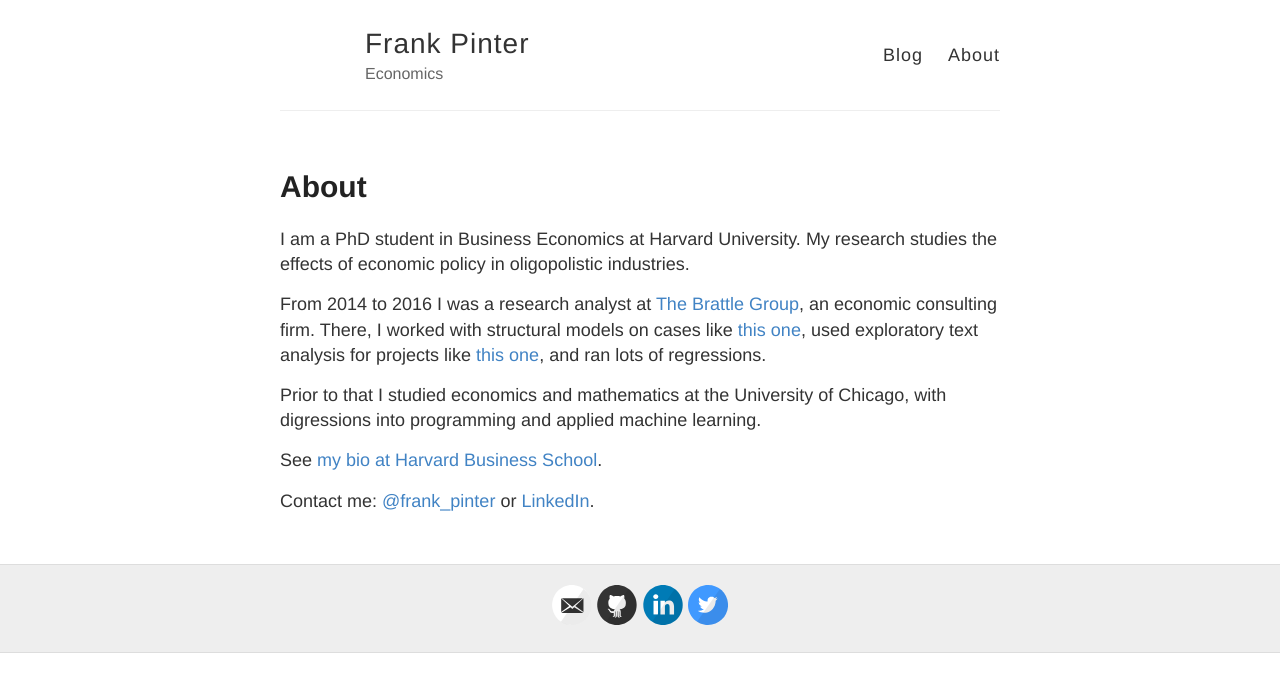
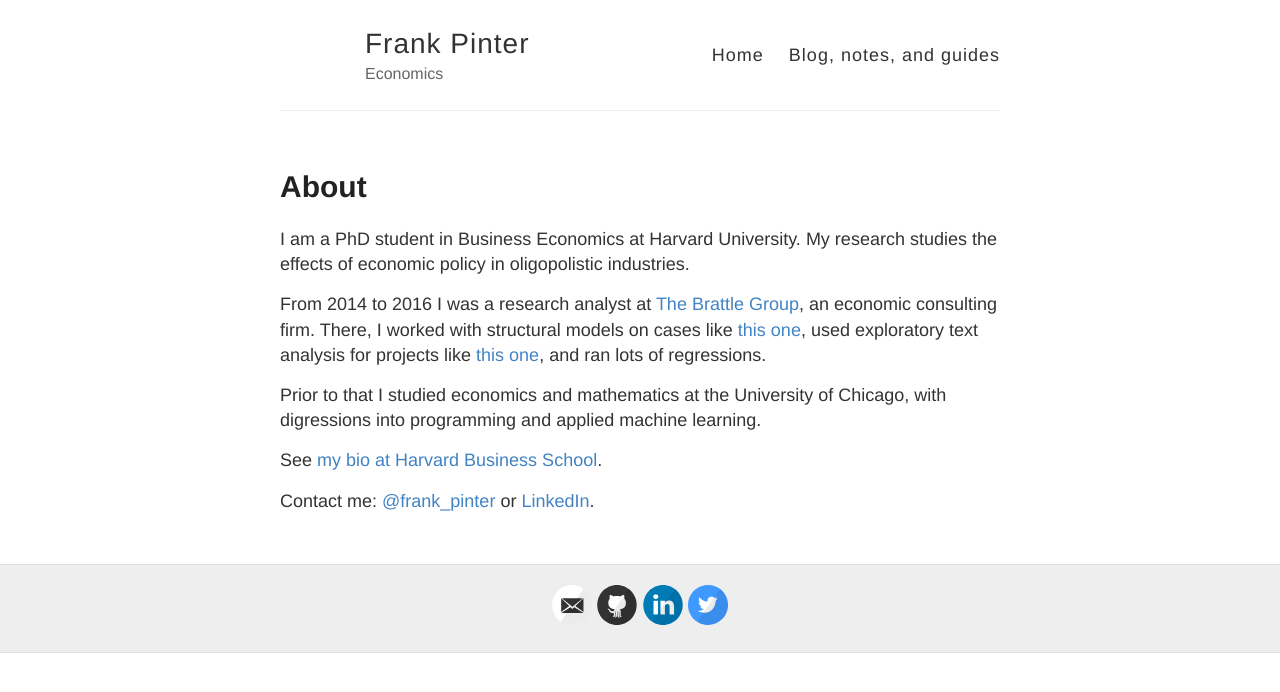
Before and after one commit to fpinter/fpinter.github.io, a Jekyll site: the page built from index.md, in a window 1280 px wide. Shown: the top 692 px of the page. Built offline with Jekyll 4.4.1, drawn with Linux system fonts in a browser that asks for light colours.

Commit message:
Make about page the default

```diff
--- a/_layouts/default.html
+++ b/_layouts/default.html
@@ -27,8 +27,8 @@
           </div>
 
           <nav>
-            <a href="{{ site.baseurl }}/">Blog</a>
-            <a href="{{ site.baseurl }}/about">About</a>
+            <a href="{{ site.baseurl }}/">Home</a>
+            <a href="{{ site.baseurl }}/blog">Blog, notes, and guides</a>
           </nav>
         </header>
       </div>
--- a/about.md
+++ /dev/null
@@ -1,15 +0,0 @@
----
-layout: page
-title: About
-permalink: /about/
----
-
-I am a PhD student in Business Economics at Harvard University. My research studies the effects of economic policy in oligopolistic industries.
-
-From 2014 to 2016 I was a research analyst at [The Brattle Group](http://www.brattle.com), an economic consulting firm. There, I worked with structural models on cases like [this one](http://www.brattle.com/news-and-knowledge/news/daubert-motion-granted-based-on-testimony-of-brattle-principal-daniel-mcfadden), used exploratory text analysis for projects like [this one](https://doi.org/10.1515/ev-2016-0007), and ran lots of regressions.
-
-Prior to that I studied economics and mathematics at the University of Chicago, with digressions into programming and applied machine learning.
-
-See [my bio at Harvard Business School](http://www.hbs.edu/faculty/Pages/profile.aspx?facId=889123).
-
-Contact me: [@frank_pinter](https://twitter.com/frank_pinter) or [LinkedIn](https://www.linkedin.com/in/frank-pinter-816a6956).
--- /dev/null
+++ b/index.md
@@ -0,0 +1,15 @@
+---
+layout: page
+title: About
+permalink: /about/
+---
+
+I am a PhD student in Business Economics at Harvard University. My research studies the effects of economic policy in oligopolistic industries.
+
+From 2014 to 2016 I was a research analyst at [The Brattle Group](http://www.brattle.com), an economic consulting firm. There, I worked with structural models on cases like [this one](http://www.brattle.com/news-and-knowledge/news/daubert-motion-granted-based-on-testimony-of-brattle-principal-daniel-mcfadden), used exploratory text analysis for projects like [this one](https://doi.org/10.1515/ev-2016-0007), and ran lots of regressions.
+
+Prior to that I studied economics and mathematics at the University of Chicago, with digressions into programming and applied machine learning.
+
+See [my bio at Harvard Business School](http://www.hbs.edu/faculty/Pages/profile.aspx?facId=889123).
+
+Contact me: [@frank_pinter](https://twitter.com/frank_pinter) or [LinkedIn](https://www.linkedin.com/in/frank-pinter-816a6956).
```
Also changed, not shown: blog.html (renamed from index.html).
